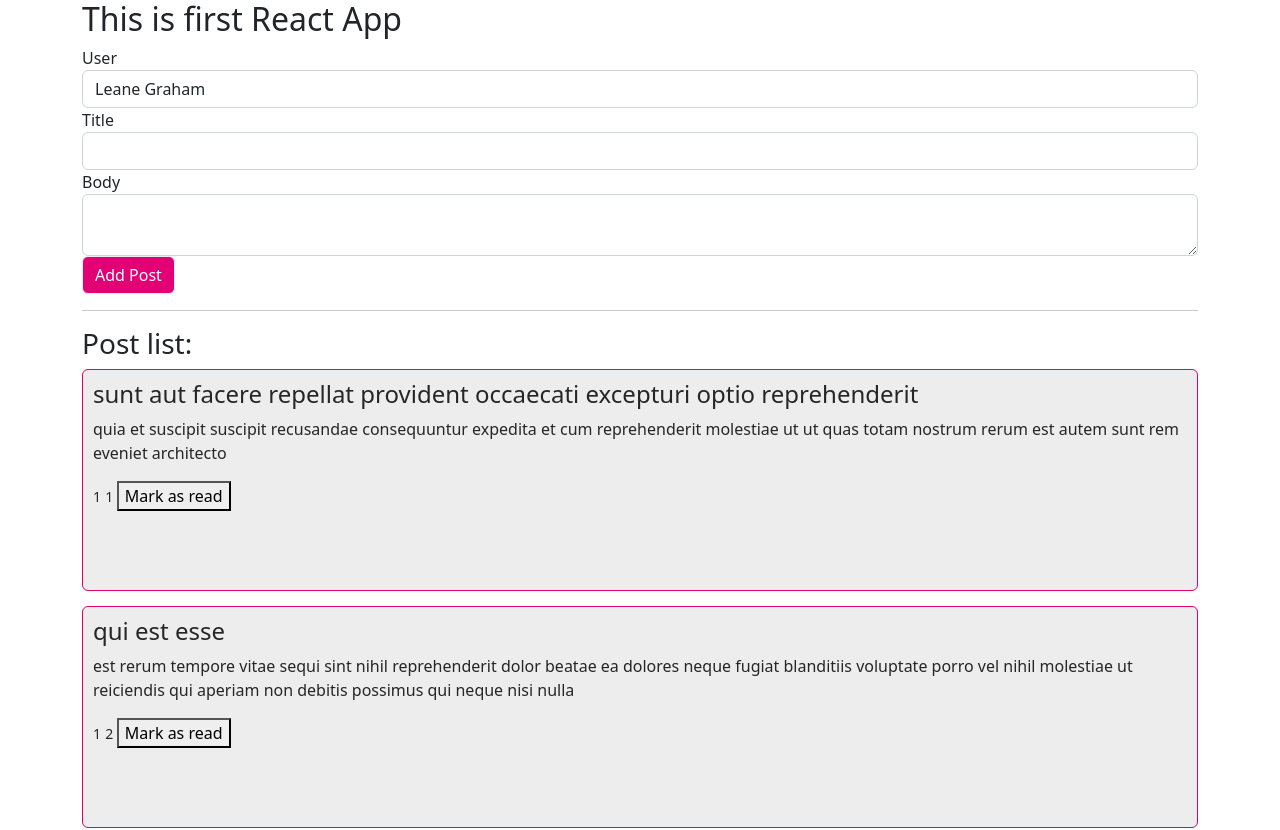
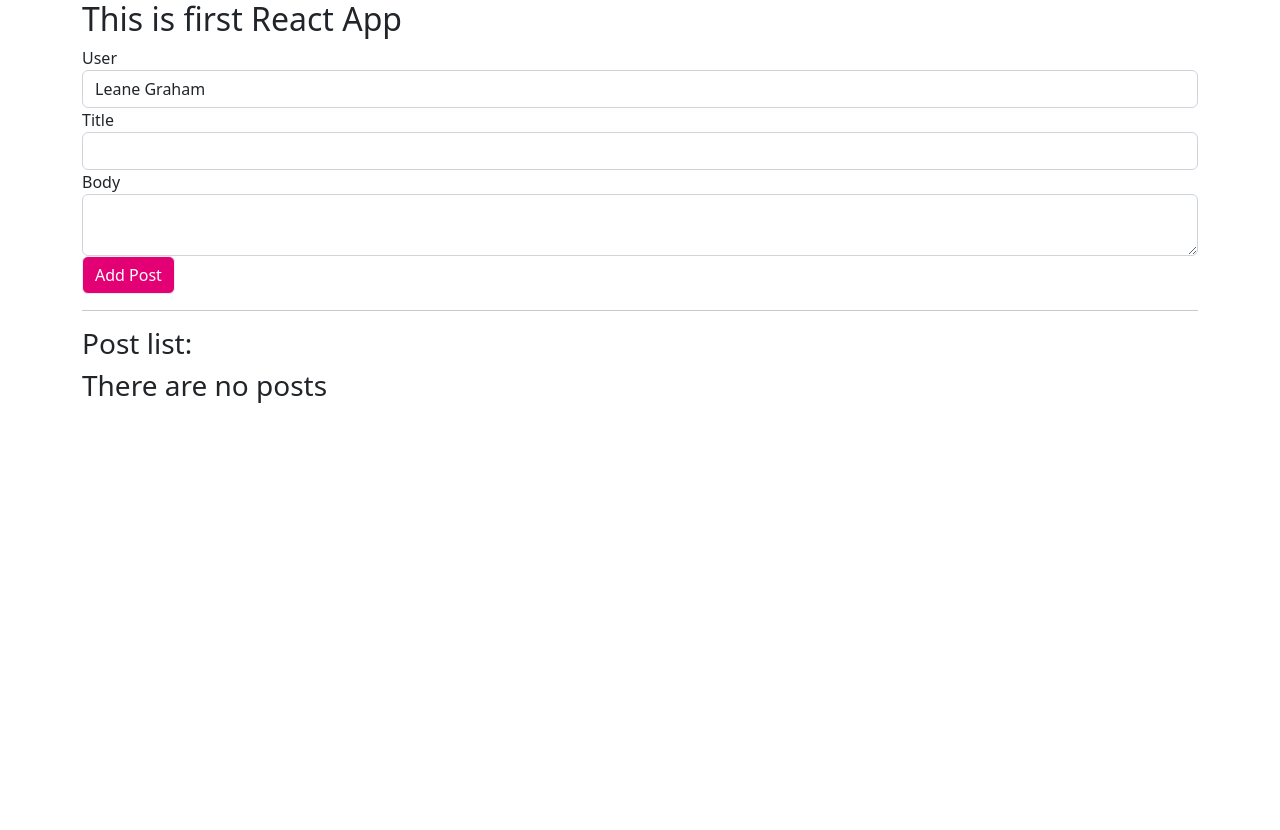
Before and after one commit to plameni/posts-app-frontend, a React (Create React App) app: page / in a window 1280 px wide. Shown: the top 830 px of the page. After the commit the page ends 800 px from the top, so only its background shows below. Built offline with nearby package versions, Linux system fonts and the light colour scheme.

Commit message:
lifting the state up

```diff
--- a/src/components/general/AddEditPost/AddEditPost.js
+++ b/src/components/general/AddEditPost/AddEditPost.js
@@ -1,7 +1,7 @@
 import './AddEditPost.scss';
 import { useState } from 'react';
 
-const AddEditPost = () => {
+const AddEditPost = (props) => {
 
     // const [ title, setTitle ] = useState('');
     // const [ body, setBody ] = useState('');
@@ -30,12 +30,15 @@ const AddEditPost = () => {
         }});
     }
 
-    const [ post, setPost ] = useState({ title: '', body: '', userId: '1' });
+    const [ post, setPost ] = useState({ id: Math.round(Math.random() * 1000), title: '', body: '', userId: '1' });
 
     const submitHandler = (ev) => {
         ev.preventDefault();
+        // uneseni su podaci
+        // ovaj post treba da posaljemo "glavnoj" komponenti (parent)
 
-        console.log(post);
+        props.onSubmitPost(post);
+        setPost({ id: Math.round(Math.random() * 1000), title: '', body: '', userId: '1' });
     }
 
     return (
--- a/src/components/general/Post/Post.js
+++ b/src/components/general/Post/Post.js
@@ -16,7 +16,7 @@ const Post = (props) => {
     <div className="post-div" style={ { height: postHeight, borderRadius: borderRadius } }>
       <h4> {title} </h4>
       <p> {props.postData.body} </p>
-      <small>{props.postData.userId}</small> <small> {props.postData.id} </small>
+      <small>USER ID: {props.postData.userId}</small> <small> ID: {props.postData.id} </small>
       <button onClick={buttonClickHandler}>Mark as read</button>
     </div>
   );
--- a/src/components/presentation/PostList/PostList.js
+++ b/src/components/presentation/PostList/PostList.js
@@ -1,29 +1,14 @@
 import Post from "./../../general/Post/Post";
 import Card from "./../../general/Card/Card";
 import AddEditPost from "./../../general/AddEditPost/AddEditPost";
+import { useState } from 'react';
 
 const PostList = () => {
-  const posts = [
-    {
-      userId: 1,
-      id: 1,
-      title:
-        "sunt aut facere repellat provident occaecati excepturi optio reprehenderit",
-      body: "quia et suscipit\nsuscipit recusandae consequuntur expedita et cum\nreprehenderit molestiae ut ut quas totam\nnostrum rerum est autem sunt rem eveniet architecto",
-    },
-    {
-      userId: 1,
-      id: 2,
-      title: "qui est esse",
-      body: "est rerum tempore vitae\nsequi sint nihil reprehenderit dolor beatae ea dolores neque\nfugiat blanditiis voluptate porro vel nihil molestiae ut reiciendis\nqui aperiam non debitis possimus qui neque nisi nulla",
-    },
-    {
-      userId: 1,
-      id: 3,
-      title: "ea molestias quasi exercitationem repellat qui ipsa sit aut",
-      body: "et iusto sed quo iure\nvoluptatem occaecati omnis eligendi aut ad\nvoluptatem doloribus vel accusantium quis pariatur\nmolestiae porro eius odio et labore et velit aut",
-    },
-  ];
+  const [ posts, setPosts ] = useState([]);
+
+  const addPost = (p) => {
+    setPosts((posts) => [p, ...posts]);
+  }
 
   //const posts = [];
 
@@ -37,7 +22,7 @@ const PostList = () => {
 
   return (
     <div>
-      <AddEditPost />
+      <AddEditPost onSubmitPost={addPost} />
       <h3>Post list:</h3>
 
       {/* { contentToRender } */}
```
